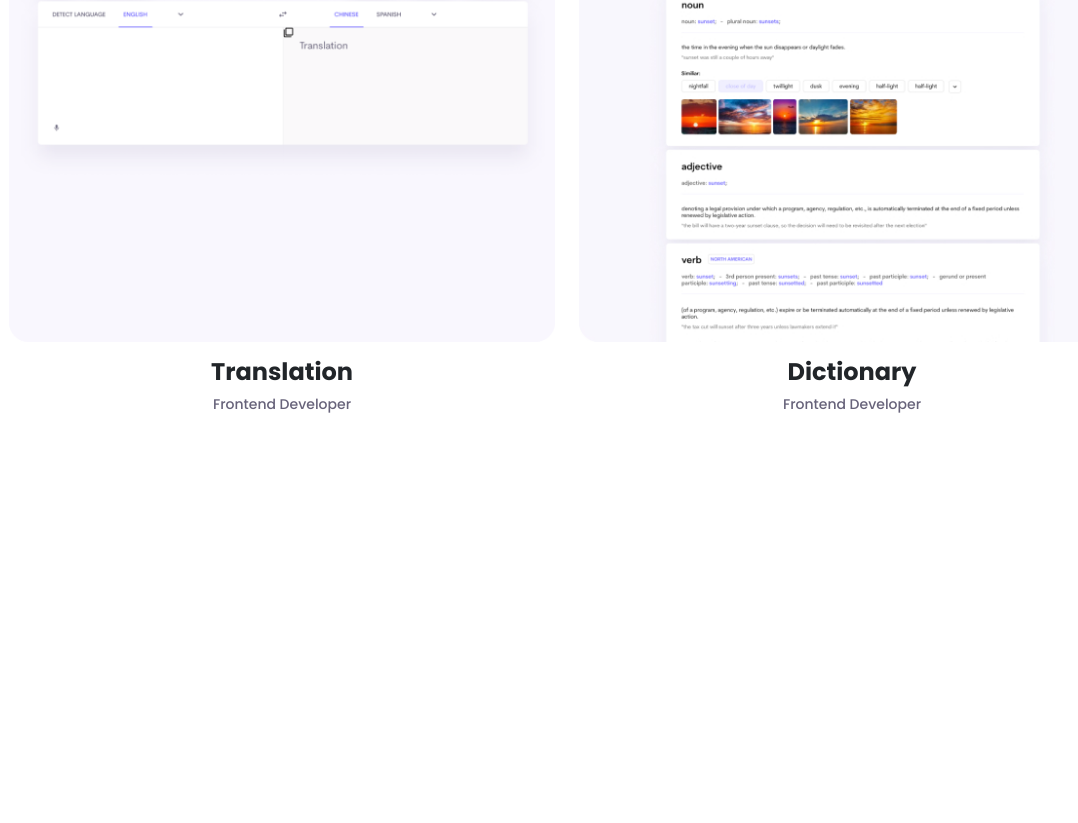
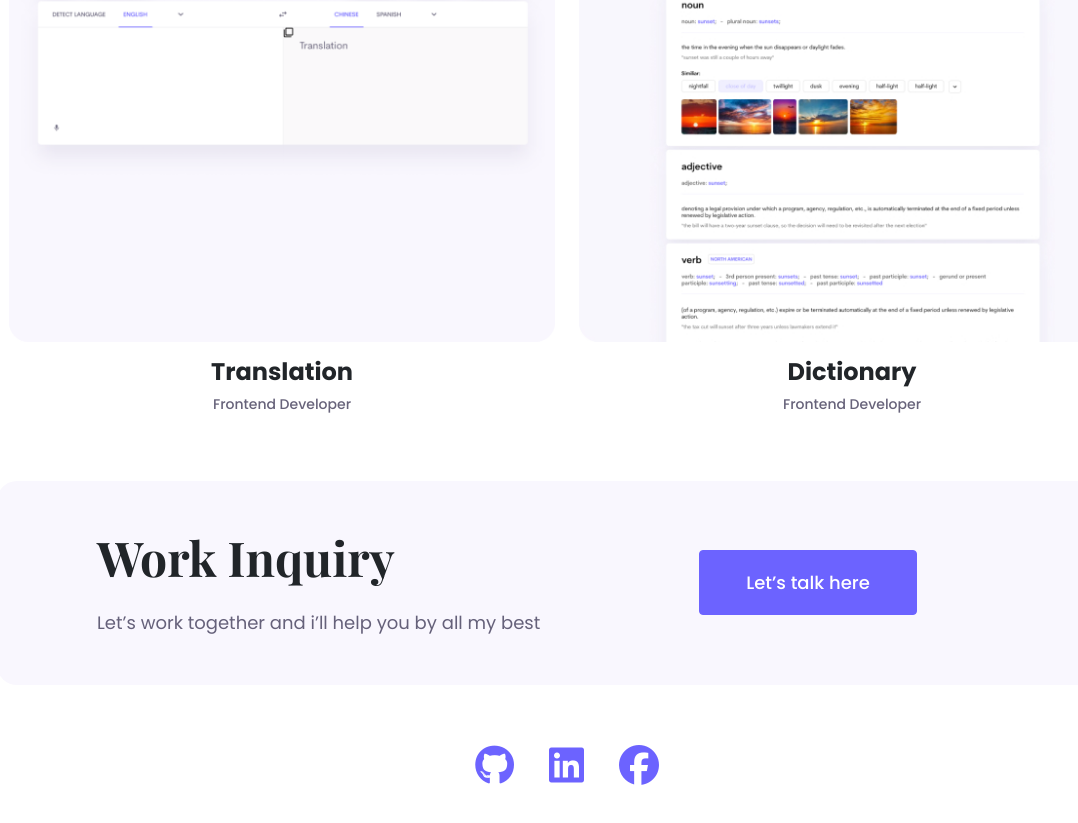
Before and after one commit to InvincibleSun/portfolio, a plain HTML site: page work.html in a window 1280 px wide. Shown: the part 1295-2118 px from the top of the page, without its empty margins (73-1151 px from the left). Before the commit the page ends 1776 px from the top, so only its background shows below. Drawn offline with nearby package versions, Linux system fonts and the light colour scheme.

Commit message:
Added footer

```diff
--- a/style/style.css
+++ b/style/style.css
@@ -133,8 +133,26 @@ h2 {
   color: #fff;
 }
 
-.row {
+.projects .row {
   margin-bottom: 60px;
+}
+
+/* -------CONTACT BOX------ */
+.contact-section {
+  padding: 45px 100px;
+  background-color: var(--main-color);
+  border-radius: 20px;
+}
+.contact-section h5 {
+  font-family: var(--accent-font);
+  font-weight: 700;
+  font-size: 48px;
+  line-height: 1.3;
+  margin-bottom: 18px;
+}
+.contact-section p {
+  font-size: 18px;
+  margin: 0;
 }
 
 /* ----ABOUT------ */
@@ -169,14 +187,16 @@ h3 {
   text-align: center;
   margin: 16px 0px 9px;
 }
-
 h4 {
   font-size: 14px;
   text-align: center;
   color: rgba(39, 33, 66, 0.7);
 }
+.work-row {
+  margin-bottom: 60px;
+}
 
-/* ------CONTACT------- */
+/* ------CONTACT PAGE------- */
 .mail-link {
   background-color: var(--main-color);
   padding: 20px 30px;
@@ -184,6 +204,24 @@ h4 {
   border: 1px solid var(--accent-color);
   display: block;
   color: var(--accent-color);
+}
+i {
+  color: var(--accent-color);
+  font-size: 40px;
+}
+.social-links {
+  display: flex;
+  align-items: center;
+  justify-content: center;
+  margin: 60px 0;
+}
+.social-links a:not(:last-child) {
+  margin-right: 35px;
+}
+.social-links a:hover i {
+  color: #2f2b9b;
+  font-size: 42px;
+  transition: all 300ms ease-in-out;
 }
 
 @media (max-width: 1200px) {
@@ -246,6 +284,17 @@ h4 {
     margin-bottom: 50px;
   }
 
+  .contact-section {
+    padding: 20px 40px;
+  }
+  .contact-section h5 {
+    font-size: 38px;
+    margin-bottom: 18px;
+  }
+  .contact-section p {
+    font-size: 15px;
+  }
+
   .hero-about {
     padding: 70px 10px;
   }
@@ -292,6 +341,13 @@ h4 {
     margin-bottom: 30px;
   }
 
+  .contact-section {
+    border-radius: 0;
+  }
+  .contact-section h5 {
+    font-size: 30px;
+  }
+
   .title {
     font-size: 32px;
   }
--- a/work.html
+++ b/work.html
@@ -28,6 +28,8 @@
       rel="stylesheet"
     />
     <link rel="stylesheet" href="/style/style.css" type="text/css" />
+
+    <script src="https://kit.fontawesome.com/fcd9b50605.js" crossorigin="anonymous"></script>
   </head>
   <body>
     <div class="wrapper">
@@ -73,7 +75,7 @@
           <div class="top">
             <h1 class="title">Take a look at what I've been working on!</h1>
           </div>
-          <div class="row">
+          <div class="row work-row">
             <div class="col-lg-6 mt-lg-0 mt-5">
               <img
                 src="./images/work/yogurt.jpg"
@@ -120,6 +122,48 @@
           </div>
         </div>
       </main>
+
+      <section>
+        <div class="container contact-section">
+          <div class="row">
+            <div class="col-md-6 text-md-start text-center">
+              <h5>Work Inquiry</h5>
+              <p class="text mb-3 mb-md-0">Let’s work together and i’ll help you by all my best</p>
+            </div>
+            <div class="col-md-6 text-center d-flex align-items-center justify-content-center">
+              <a href="/contact.html" title="My contacts link" class="accent-btn"
+                >Let’s talk here</a
+              >
+            </div>
+          </div>
+        </div>
+      </section>
+
+      <footer>
+        <div class="social-links">
+          <a
+            href="https://github.com/"
+            target="_blank"
+            rel="noopener noreferrer"
+            title="social link"
+            ><i class="fa-brands fa-github"></i
+          ></a>
+          <a
+            href="https://www.linkedin.com/"
+            target="_blank"
+            rel="noopener noreferrer"
+            title="social link"
+            ><i class="fa-brands fa-linkedin"></i
+          ></a>
+          <a
+            href="https://www.facebook.com/"
+            target="_blank"
+            rel="noopener noreferrer"
+            title="social link"
+            ><i class="fa-brands fa-facebook"></i
+          ></a>
+        </div>
+      </footer>
     </div>
 
     <script
```
Also changed, not shown: about.html (+43 -0 lines), contact.html (+29 -1 lines), index.html (+38 -4 lines).
